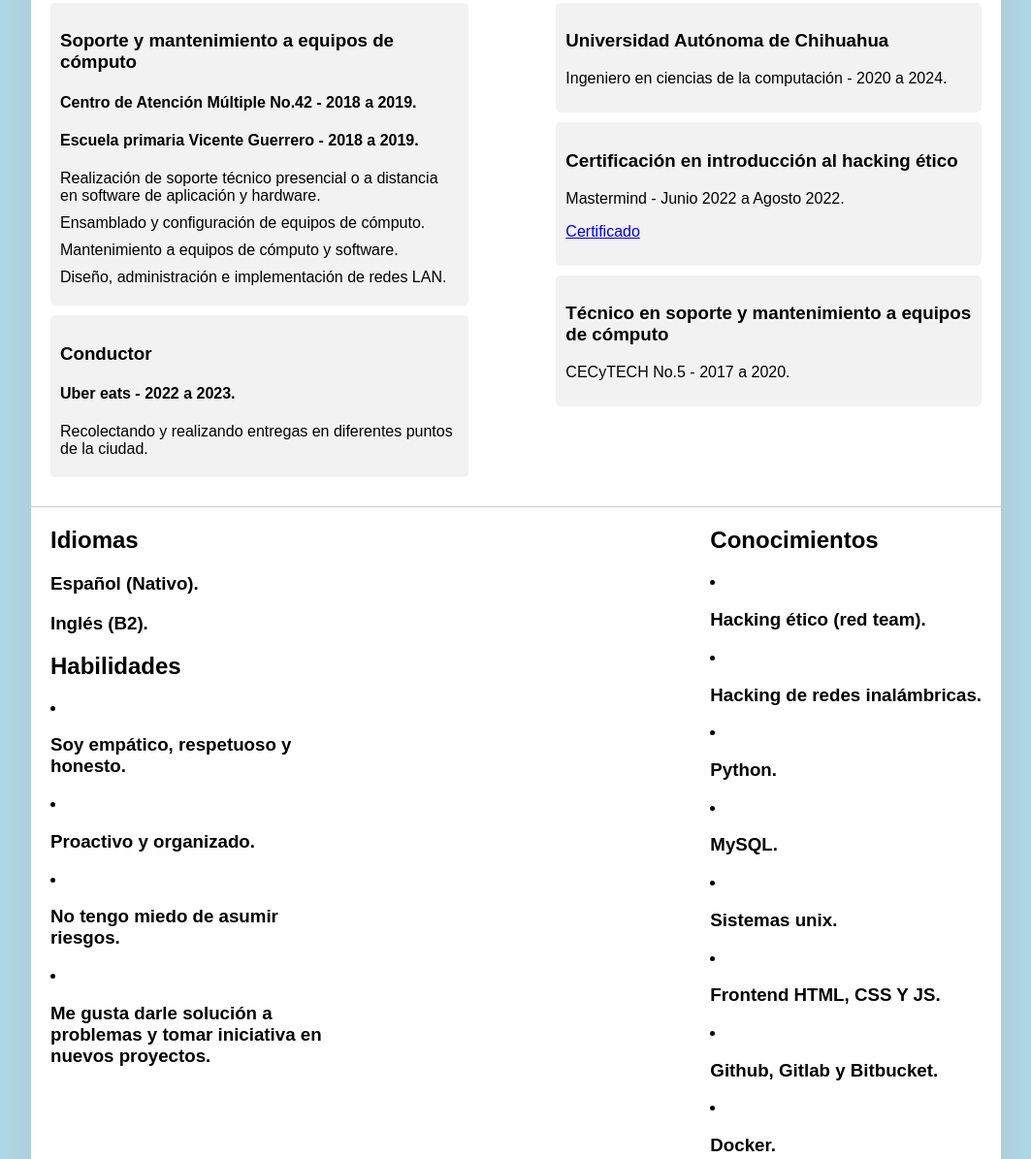
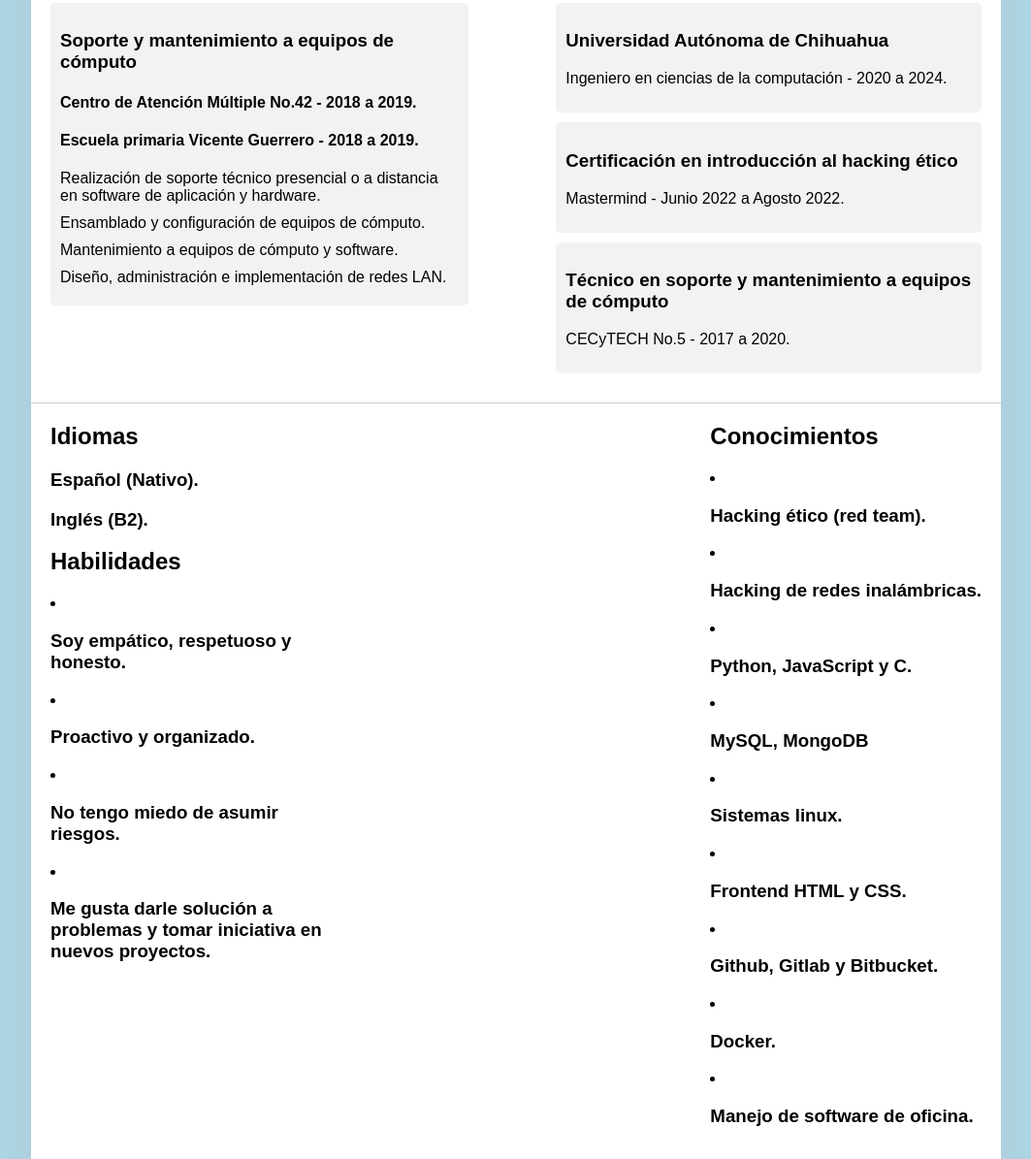
Before and after one commit to gabribu/curr_vitae, a plain HTML site: page index.html in a window 1280 px wide. Shown: the part 544-1739 px from the top of the page at 97% size, without its empty margins (128-1191 px from the left). Drawn offline with Linux system fonts and the light colour scheme.

Commit message:
Update index.html

```diff
--- a/index.html
+++ b/index.html
@@ -22,7 +22,7 @@
                         <li><b>Nombre: </b>Gabriel Jesús Bustillos Fierro.</li>
                         <li><b>Teléfono: </b>635-104-4096.</li>
                         <li><b>Dirección: </b>Calle Nueva Frontera #9510 Chihuahua,Chih.</li>
-                        <li><b>Email: </b>gabribufi@gmail.com</li>
+                        <li><b>Email: </b>gabribufi@gmail.com, a353267@uach.mx</li>
                     </ul>
                 </div>
                 <div>
@@ -45,13 +45,6 @@
                         <li>Diseño, administración e implementación de redes LAN. </li>
                     </li>
                 </ul>
-                <ul>
-                    <li>
-                        <h3>Conductor</h3>
-                        <h4>Uber eats - 2022 a 2023.</h4>
-                        <li>Recolectando y realizando entregas en diferentes puntos de la ciudad.</li>
-                    </li>
-                </ul>
             </section>
 
             <section class="education" id="edu">
@@ -64,7 +57,6 @@
                     <li>
                         <h3>Certificación en introducción al hacking ético</h3>
                         <p>Mastermind - Junio 2022 a Agosto 2022.</p>
-                        <p><a href="https://www.mastermind.ac/certificates/mi9d49c8eb">Certificado</a></p>
                     </li>
                     <li>
                         <h3>Técnico en soporte y mantenimiento a equipos de cómputo</h3>
@@ -113,16 +105,16 @@
                         <h3>Hacking de redes inalámbricas.</h3>
                     </li>
                     <li>
-                        <h3>Python.</h3>
+                        <h3>Python, JavaScript y C.</h3>
                     </li>
                     <li>
-                        <h3>MySQL.</h3>
+                        <h3>MySQL, MongoDB</h3>
                     </li>
                     <li>
-                        <h3>Sistemas unix.</h3>
+                        <h3>Sistemas linux.</h3>
                     </li>
                     <li>
-                        <h3>Frontend HTML, CSS Y JS.</h3>
+                        <h3>Frontend HTML y CSS.</h3>
                     </li>
                     <li>
                         <h3>Github, Gitlab y Bitbucket.</h3>
```
